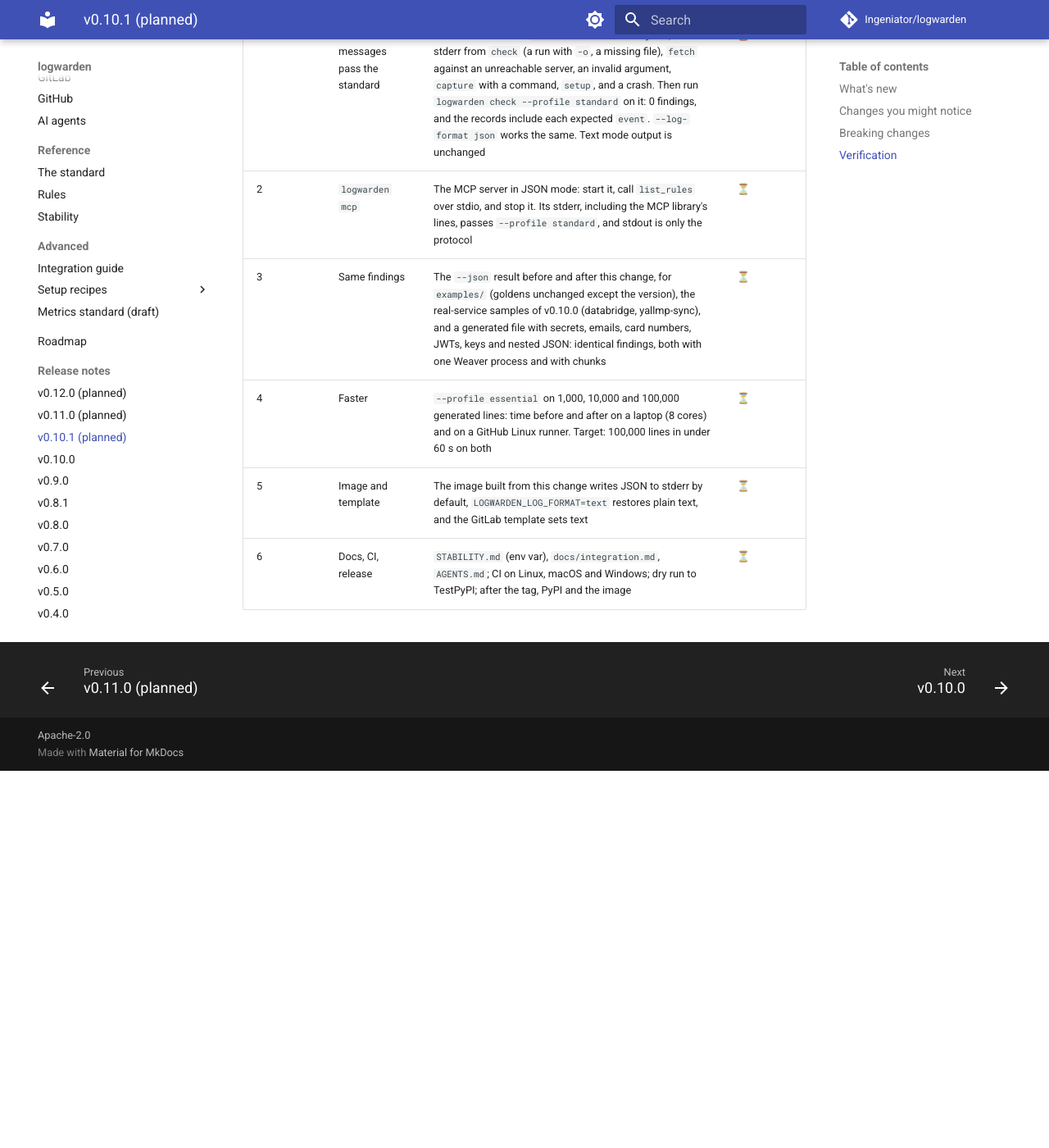
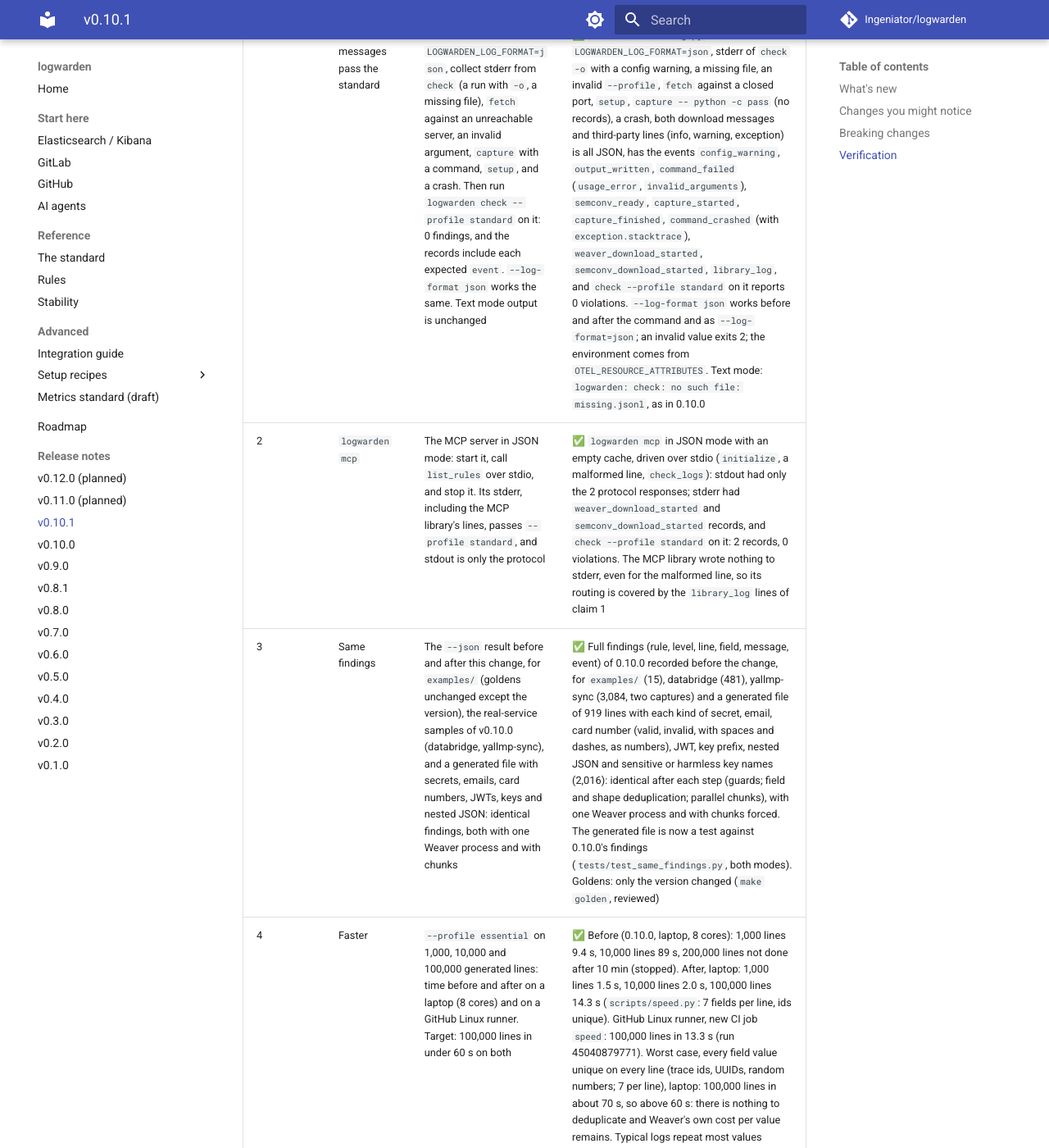
Before and after one commit to Ingeniator/logwarden, an MkDocs documentation site: the page built from docs/releases/v0.10.1.md, in a window 1280 px wide and 1400 px high, scrolled down 1798 px. Shown: the whole window at 82% size. Built offline with MkDocs 1.6.1 and Material for MkDocs 9.7.7, drawn with Linux system fonts in a browser that asks for light colours; comment, search, counter and statistics services are not loaded; before the commit the page ends 2738 px from its top, so only the background shows below that; some of the changed text lies outside the part shown.

Commit message:
v0.10.1: verification results, released
Co-Authored-By: Claude Opus 5.5 <noreply@anthropic.com>
Claude-Session: https://claude.ai/code/session_01GHV8Tch3wUVMey3AfAo9q9

```diff
--- a/docs/releases/v0.10.1.md
+++ b/docs/releases/v0.10.1.md
@@ -1,6 +1,6 @@
 # logwarden v0.10.1
 
-**Status:** Planned
+**Status:** Released 2026-11-22 · tag v0.10.1
 
 **Outcome: logwarden passes its own standard, and it's fast enough to check a large log
 file in CI.** Two gaps found when we reviewed whether the tool is ready for production:
@@ -59,9 +59,9 @@ None.
 
 | # | Claim | How it will be checked | Result |
 |---|---|---|---|
-| 1 | JSON messages pass the standard | Self-check test: with `LOGWARDEN_LOG_FORMAT=json`, collect stderr from `check` (a run with `-o`, a missing file), `fetch` against an unreachable server, an invalid argument, `capture` with a command, `setup`, and a crash. Then run `logwarden check --profile standard` on it: 0 findings, and the records include each expected `event`. `--log-format json` works the same. Text mode output is unchanged | ⏳ |
-| 2 | `logwarden mcp` | The MCP server in JSON mode: start it, call `list_rules` over stdio, and stop it. Its stderr, including the MCP library's lines, passes `--profile standard`, and stdout is only the protocol | ⏳ |
-| 3 | Same findings | The `--json` result before and after this change, for `examples/` (goldens unchanged except the version), the real-service samples of v0.10.0 (databridge, yallmp-sync), and a generated file with secrets, emails, card numbers, JWTs, keys and nested JSON: identical findings, both with one Weaver process and with chunks | ⏳ |
-| 4 | Faster | `--profile essential` on 1,000, 10,000 and 100,000 generated lines: time before and after on a laptop (8 cores) and on a GitHub Linux runner. Target: 100,000 lines in under 60 s on both | ⏳ |
-| 5 | Image and template | The image built from this change writes JSON to stderr by default, `LOGWARDEN_LOG_FORMAT=text` restores plain text, and the GitLab template sets text | ⏳ |
-| 6 | Docs, CI, release | `STABILITY.md` (env var), `docs/integration.md`, `AGENTS.md`; CI on Linux, macOS and Windows; dry run to TestPyPI; after the tag, PyPI and the image | ⏳ |
+| 1 | JSON messages pass the standard | Self-check test: with `LOGWARDEN_LOG_FORMAT=json`, collect stderr from `check` (a run with `-o`, a missing file), `fetch` against an unreachable server, an invalid argument, `capture` with a command, `setup`, and a crash. Then run `logwarden check --profile standard` on it: 0 findings, and the records include each expected `event`. `--log-format json` works the same. Text mode output is unchanged | ✅ `tests/test_selflog.py`: with `LOGWARDEN_LOG_FORMAT=json`, stderr of `check -o` with a config warning, a missing file, an invalid `--profile`, `fetch` against a closed port, `setup`, `capture -- python -c pass` (no records), a crash, both download messages and third-party lines (info, warning, exception) is all JSON, has the events `config_warning`, `output_written`, `command_failed` (`usage_error`, `invalid_arguments`), `semconv_ready`, `capture_started`, `capture_finished`, `command_crashed` (with `exception.stacktrace`), `weaver_download_started`, `semconv_download_started`, `library_log`, and `check --profile standard` on it reports 0 violations. `--log-format json` works before and after the command and as `--log-format=json`; an invalid value exits 2; the environment comes from `OTEL_RESOURCE_ATTRIBUTES`. Text mode: `logwarden: check: no such file: missing.jsonl`, as in 0.10.0 |
+| 2 | `logwarden mcp` | The MCP server in JSON mode: start it, call `list_rules` over stdio, and stop it. Its stderr, including the MCP library's lines, passes `--profile standard`, and stdout is only the protocol | ✅ `logwarden mcp` in JSON mode with an empty cache, driven over stdio (`initialize`, a malformed line, `check_logs`): stdout had only the 2 protocol responses; stderr had `weaver_download_started` and `semconv_download_started` records, and `check --profile standard` on it: 2 records, 0 violations. The MCP library wrote nothing to stderr, even for the malformed line, so its routing is covered by the `library_log` lines of claim 1 |
+| 3 | Same findings | The `--json` result before and after this change, for `examples/` (goldens unchanged except the version), the real-service samples of v0.10.0 (databridge, yallmp-sync), and a generated file with secrets, emails, card numbers, JWTs, keys and nested JSON: identical findings, both with one Weaver process and with chunks | ✅ Full findings (rule, level, line, field, message, event) of 0.10.0 recorded before the change, for `examples/` (15), databridge (481), yallmp-sync (3,084, two captures) and a generated file of 919 lines with each kind of secret, email, card number (valid, invalid, with spaces and dashes, as numbers), JWT, key prefix, nested JSON and sensitive or harmless key names (2,016): identical after each step (guards; field and shape deduplication; parallel chunks), with one Weaver process and with chunks forced. The generated file is now a test against 0.10.0's findings (`tests/test_same_findings.py`, both modes). Goldens: only the version changed (`make golden`, reviewed) |
+| 4 | Faster | `--profile essential` on 1,000, 10,000 and 100,000 generated lines: time before and after on a laptop (8 cores) and on a GitHub Linux runner. Target: 100,000 lines in under 60 s on both | ✅ Before (0.10.0, laptop, 8 cores): 1,000 lines 9.4 s, 10,000 lines 89 s, 200,000 lines not done after 10 min (stopped). After, laptop: 1,000 lines 1.5 s, 10,000 lines 2.0 s, 100,000 lines 14.3 s (`scripts/speed.py`: 7 fields per line, ids unique). GitHub Linux runner, new CI job `speed`: 100,000 lines in 13.3 s (run 45040879771). Worst case, every field value unique on every line (trace ids, UUIDs, random numbers; 7 per line), laptop: 100,000 lines in about 70 s, so above 60 s: there is nothing to deduplicate and Weaver's own cost per value remains. Typical logs repeat most values |
+| 5 | Image and template | The image built from this change writes JSON to stderr by default, `LOGWARDEN_LOG_FORMAT=text` restores plain text, and the GitLab template sets text | ✅ Image built from this change (`--network none`): `check missing.jsonl` writes a `command_failed` JSON record and exits 2; with `-e LOGWARDEN_LOG_FORMAT=text` it writes `logwarden: check: no such file: missing.jsonl`. The image's own stderr (`output_written`, `command_failed`) checked by the image with `--profile standard`: 0 violations. The GitLab template sets `LOGWARDEN_LOG_FORMAT: text` in both jobs |
+| 6 | Docs, CI, release | `STABILITY.md` (env var), `docs/integration.md`, `AGENTS.md`; CI on Linux, macOS and Windows; dry run to TestPyPI; after the tag, PyPI and the image | ✅ `STABILITY.md` (env var; event names of the JSON records), `docs/integration.md`, `AGENTS.md` (`selflog.py`, the stderr rule, the speed rules for new Rego rules) updated; strict site build passes; CI run 45040879771 (PR #8: Linux, macOS, Windows, coverage 93%, speed) passed. Dry run and after the tag: see below |
```
Also changed, not shown: CHANGELOG.md (+1 -1 lines).
